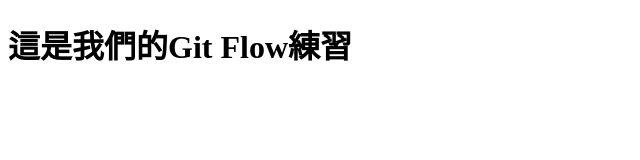
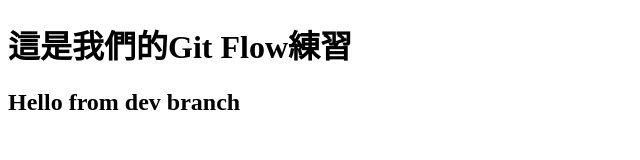
Before and after one commit to WOOWOOYONG/Our-GitFlow-Practice, a plain HTML site: page index.html in a window 1280 px wide. Shown: the whole page, without its empty margins (0-640 px from the left). Drawn offline with Linux system fonts and the light colour scheme.

Commit message:
update: dev branch

```diff
--- a/index.html
+++ b/index.html
@@ -8,5 +8,6 @@
   </head>
   <body>
     <h1>這是我們的Git Flow練習</h1>
+    <h2>Hello from dev branch</h2>
   </body>
 </html>
```
